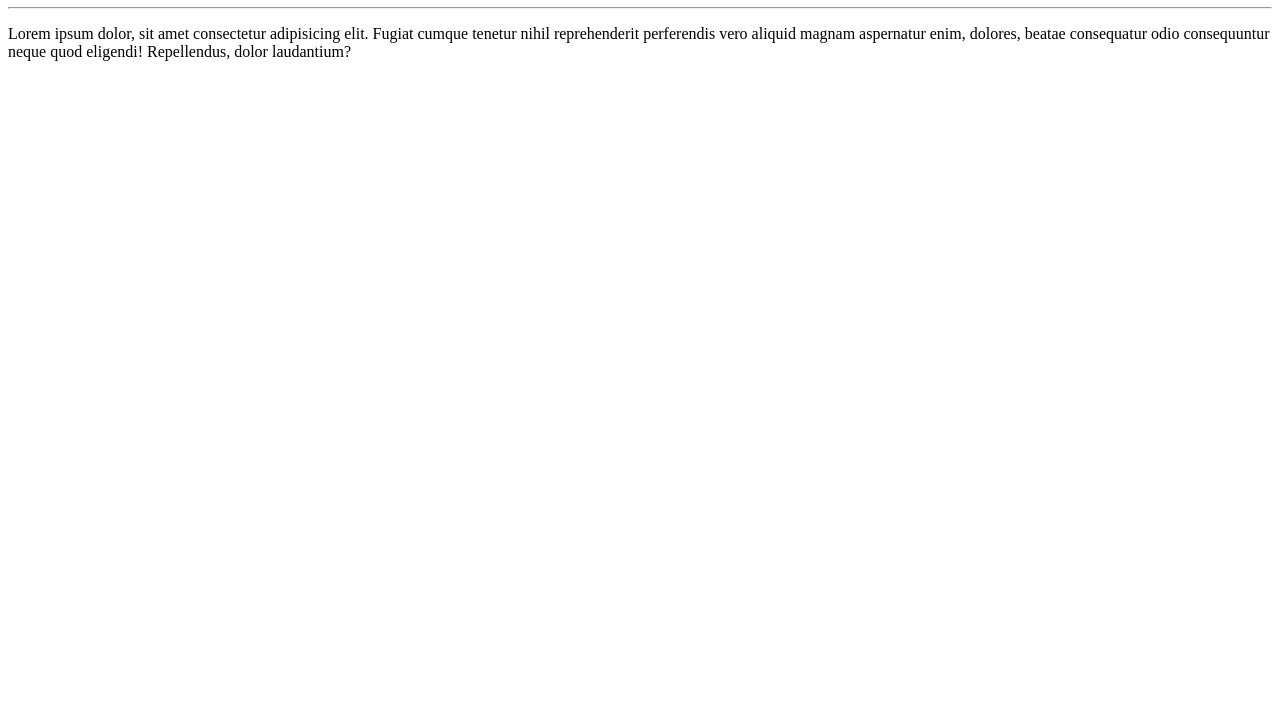
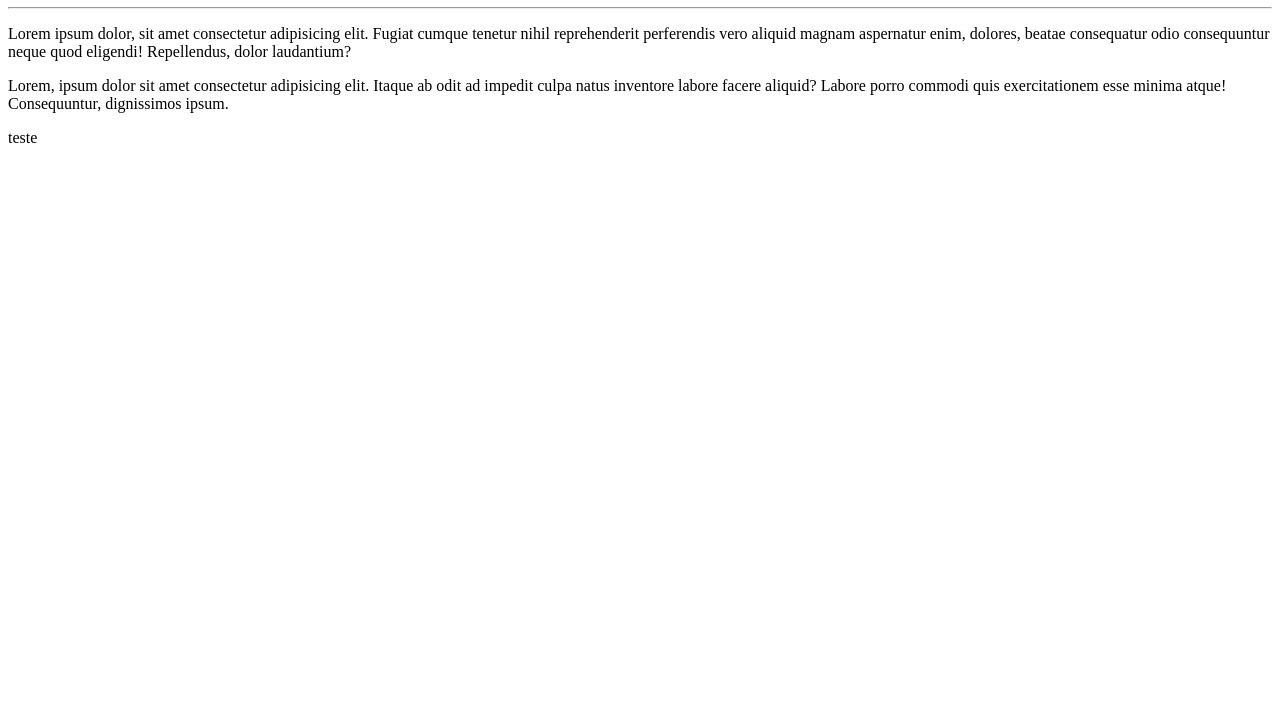
Before and after one commit to daniboyr/Aprimoramando-Versionamento, a plain HTML site: page Site-Teste/Index.html in a window 1280 px wide. Shown: the part 73-800 px from the top of the page. Drawn offline with Linux system fonts and the light colour scheme.

Commit message:
Parágrafo
Adicionei um parágrafo e estou testando os atalhos de commit e push automatico

```diff
--- a/Site-Teste/Index.html
+++ b/Site-Teste/Index.html
@@ -7,8 +7,12 @@
     <title>Meu primeiro site em repositório</title>
 </head>
 <body>
+
     <h1> Olá, Mundo! </h1>
     <hr>
     <p>Lorem ipsum dolor, sit amet consectetur adipisicing elit. Fugiat cumque tenetur nihil reprehenderit perferendis vero aliquid magnam aspernatur enim, dolores, beatae consequatur odio consequuntur neque quod eligendi! Repellendus, dolor laudantium?</p>
+
+    <p>Lorem, ipsum dolor sit amet consectetur adipisicing elit. Itaque ab odit ad impedit culpa natus inventore labore facere aliquid? Labore porro commodi quis exercitationem esse minima atque! Consequuntur, dignissimos ipsum.</p>
+    <p>teste</p>
 </body>
 </html>
```
